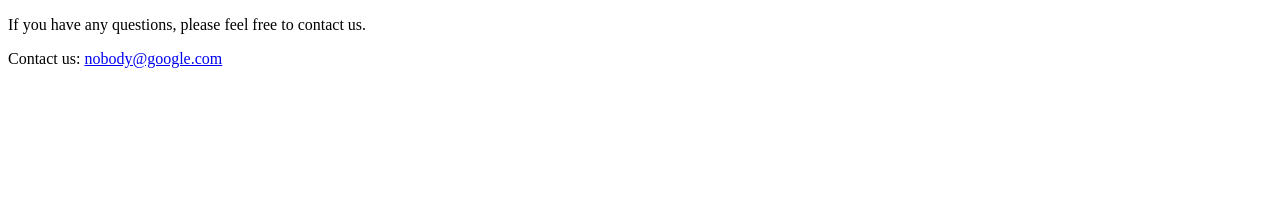
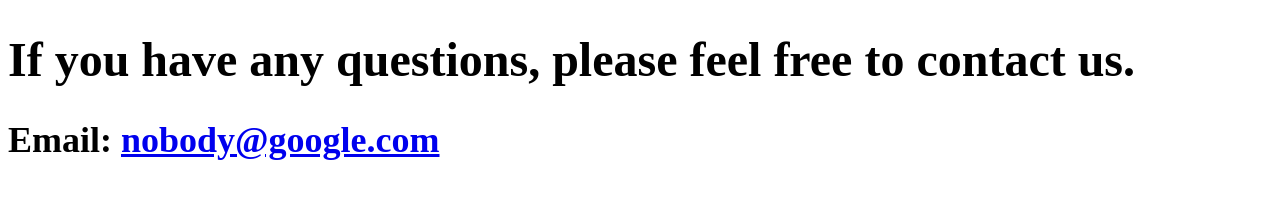
Before and after one commit to moha-sihab/moha-sihab.github.io, a plain HTML site: page index.html in a window 1280 px wide. Drawn offline with Linux system fonts and the light colour scheme.

Commit message:
Update index.html

```diff
--- a/index.html
+++ b/index.html
@@ -4,8 +4,7 @@
   <title>Send Email</title>
 </head>
 <body>
-  <p>If you have any questions, please feel free to contact us.</p>
-  <p>Contact us: <a href="mailto:nobody@google.com">nobody@google.com</a></p>
-
+  <h1 style="font-size: 48px;">If you have any questions, please feel free to contact us.</h1>
+  <h2 style="font-size: 36px;">Email: <a href="mailto:nobody@google.com" style="font-size: 36px;">nobody@google.com</a></h2>
 </body>
 </html>
```
